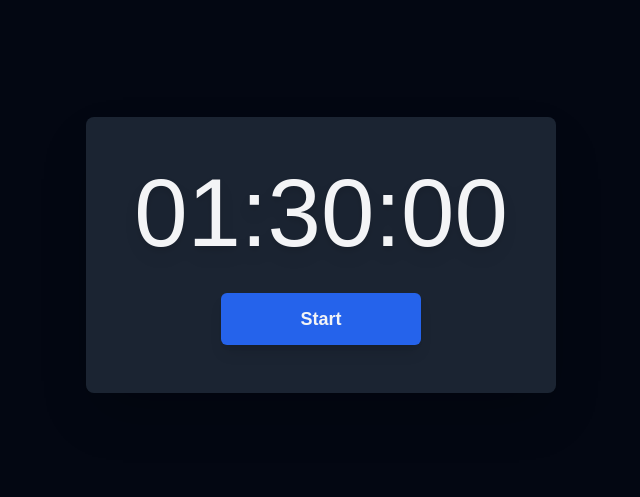
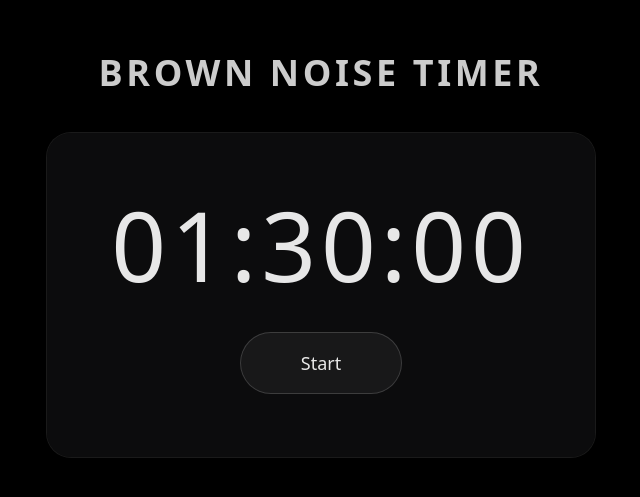
Before and after one commit to josh-may/timer-bud, a Next.js app: page / in a window 1280 px wide. Shown: the part 145-642 px from the top of the page, without its empty margins (319-959 px from the left). Built offline with nearby package versions, Linux system fonts and the light colour scheme.

Commit message:
Lazy commit

```diff
--- a/pages/index.js
+++ b/pages/index.js
@@ -1,4 +1,4 @@
-import { useState, useEffect } from "react";
+import { useState, useEffect, useRef } from "react";
 
 export default function Home() {
   const [time, setTime] = useState({ hours: 1, minutes: 30, seconds: 0 });
@@ -7,14 +7,15 @@ export default function Home() {
   const [remainingSeconds, setRemainingSeconds] = useState(
     time.hours * 3600 + time.minutes * 60 + time.seconds
   );
-  const [audio] = useState(
+
+  const audio = useRef(
     typeof Audio !== "undefined"
       ? new Audio(
           "https://brown-noise-timer.s3.us-east-2.amazonaws.com/audio-files/my-audio2.mp3"
         )
       : null
   );
-  const [alarmSound] = useState(
+  const alarmSound = useRef(
     typeof Audio !== "undefined"
       ? new Audio(
           "https://brown-noise-timer.s3.us-east-2.amazonaws.com/audio-files/my-audio.mp3"
@@ -23,10 +24,10 @@ export default function Home() {
   );
 
   useEffect(() => {
-    if (audio) {
-      audio.loop = true;
+    if (audio.current) {
+      audio.current.loop = true;
     }
-  }, [audio]);
+  }, []);
 
   useEffect(() => {
     let interval;
@@ -34,23 +35,23 @@ export default function Home() {
       interval = setInterval(() => {
         setRemainingSeconds((prev) => prev - 1);
       }, 1000);
-      audio
+      audio.current
         ?.play()
         .catch((error) => console.log("Audio playback error:", error));
     } else if (isRunning && remainingSeconds === 0) {
-      alarmSound
+      alarmSound.current
         ?.play()
         .catch((error) => console.log("Alarm playback error:", error));
-      audio?.pause();
+      audio.current?.pause();
       setIsRunning(false);
     } else {
-      audio?.pause();
+      audio.current?.pause();
     }
     return () => {
       clearInterval(interval);
-      audio?.pause();
+      audio.current?.pause();
     };
-  }, [isRunning, remainingSeconds, audio, alarmSound]);
+  }, [isRunning, remainingSeconds]);
 
   useEffect(() => {
     document.title = `${formatTime(remainingSeconds)}`;
@@ -84,15 +85,19 @@ export default function Home() {
   };
 
   return (
-    <div
-      className="min-h-screen flex flex-col items-center justify-center bg-gray-950"
-      onClick={handleBackgroundClick}
-    >
-      <div className="bg-gray-800/90 p-12 rounded-lg shadow-2xl backdrop-blur-sm">
+    <div className="min-h-screen flex flex-col items-center justify-center bg-black">
+      <h1 className="text-white/80 text-4xl font-bold mb-10 tracking-widest uppercase">
+        Brown Noise Timer
+      </h1>
+
+      <div
+        className="bg-zinc-900/50 p-16 rounded-3xl backdrop-blur-lg ring-1 ring-white/10"
+        onClick={handleBackgroundClick}
+      >
         {isEditing ? (
           <form
             onSubmit={handleTimeSubmit}
-            className="text-gray-100 text-4xl mb-8"
+            className="text-white/90 text-5xl mb-10 space-x-3"
           >
             <input
               type="number"
@@ -103,10 +108,10 @@ export default function Home() {
                   hours: parseInt(e.target.value) || 0,
                 }))
               }
-              className="w-24 bg-transparent border-b-2 border-gray-400 text-center focus:outline-none focus:border-blue-300 transition-colors"
+              className="w-24 bg-transparent border-b border-zinc-700 text-center focus:outline-none focus:border-white/30 transition-colors"
               min="0"
             />
-            <span className="mx-2">:</span>
+            <span>:</span>
             <input
               type="number"
               value={time.minutes}
@@ -116,11 +121,11 @@ export default function Home() {
                   minutes: parseInt(e.target.value) || 0,
                 }))
               }
-              className="w-24 bg-transparent border-b-2 border-gray-400 text-center focus:outline-none focus:border-blue-300 transition-colors"
+              className="w-24 bg-transparent border-b border-zinc-700 text-center focus:outline-none focus:border-white/30 transition-colors"
               min="0"
               max="59"
             />
-            <span className="mx-2">:</span>
+            <span>:</span>
             <input
               type="number"
               value={time.seconds}
@@ -130,7 +135,7 @@ export default function Home() {
                   seconds: parseInt(e.target.value) || 0,
                 }))
               }
-              className="w-24 bg-transparent border-b-2 border-gray-400 text-center focus:outline-none focus:border-blue-300 transition-colors"
+              className="w-24 bg-transparent border-b border-zinc-700 text-center focus:outline-none focus:border-white/30 transition-colors"
               min="0"
               max="59"
             />
@@ -138,16 +143,16 @@ export default function Home() {
         ) : (
           <div
             onClick={handleTimeClick}
-            className="text-gray-100 text-8xl mb-8 font-light cursor-pointer hover:text-blue-300 transition-colors drop-shadow-lg"
+            className="text-white/90 text-8xl mb-10 font-light cursor-pointer hover:text-white transition-colors tracking-wider tabular-nums"
           >
             {formatTime(remainingSeconds)}
           </div>
         )}
 
-        <div className="flex gap-4 justify-center w-full">
+        <div className="flex justify-center">
           <button
             onClick={() => setIsRunning(!isRunning)}
-            className="bg-blue-600 text-gray-100 px-12 py-3 rounded-md text-lg font-bold hover:bg-blue-500 transition-colors shadow-lg flex-1 max-w-[200px]"
+            className="bg-white/5 hover:bg-white/10 text-white/90 px-12 py-4 rounded-full text-lg font-medium transition-all ring-1 ring-white/20 hover:ring-white/30 min-w-[160px]"
           >
             {isRunning ? "Pause" : "Start"}
           </button>
--- a/styles/globals.css
+++ b/styles/globals.css
@@ -2,20 +2,17 @@
 @tailwind components;
 @tailwind utilities;
 
-:root {
-  --background: #030712;
-  --foreground: #f3f4f6;
+body {
+  font-family: system-ui, -apple-system, BlinkMacSystemFont, 'Segoe UI', Roboto, sans-serif;
 }
 
-@media (prefers-color-scheme: dark) {
-  :root {
-    --background: #030712;
-    --foreground: #f3f4f6;
-  }
+/* Optional: Improve number input appearance */
+input[type="number"] {
+  -moz-appearance: textfield;
 }
 
-body {
-  color: var(--foreground);
-  background: var(--background);
-  font-family: Arial, Helvetica, sans-serif;
+input::-webkit-outer-spin-button,
+input::-webkit-inner-spin-button {
+  -webkit-appearance: none;
+  margin: 0;
 }
```
